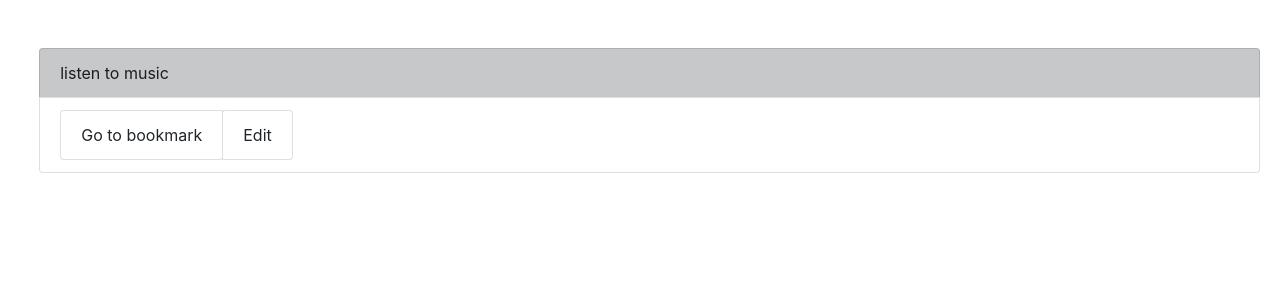
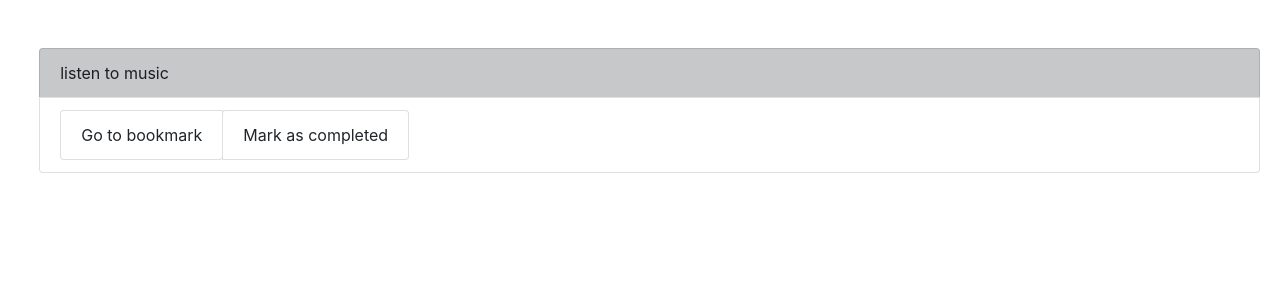
Before and after one commit to GIitchz/bookmark_manager, a Django app: page / in a window 1280 px wide. Shown: the part 184-484 px from the top of the page. Run offline with Django 5.2, Linux system fonts and the light colour scheme; a user stored in the database is signed in; data comes from the database, SQL or seed files in the repository.

Commit message:
Update home.html

```diff
--- a/main/templates/main/home.html
+++ b/main/templates/main/home.html
@@ -16,7 +16,10 @@
                     <li class="list-group-item">
                         <ul class="list-group list-group-horizontal">
                             <button onclick= "window.open('{{bookmark.url}}','_blank')" type="goToSite" class="btn list-group-item">Go to bookmark</button></a>
-                            <button onclick= "window.location.href='edit/{{bookmark.id}}'" type="Edit" class="btn list-group-item">Edit</button></a>
+                            <form method="POST" action="#">
+                                {% csrf_token %}
+                                <button type="submit" class="btn list-group-item" name="c{{bookmark.id}}">Mark as completed</button></a>
+                            </form>
                         </ul>
                     </li>
                 </ul>
```
